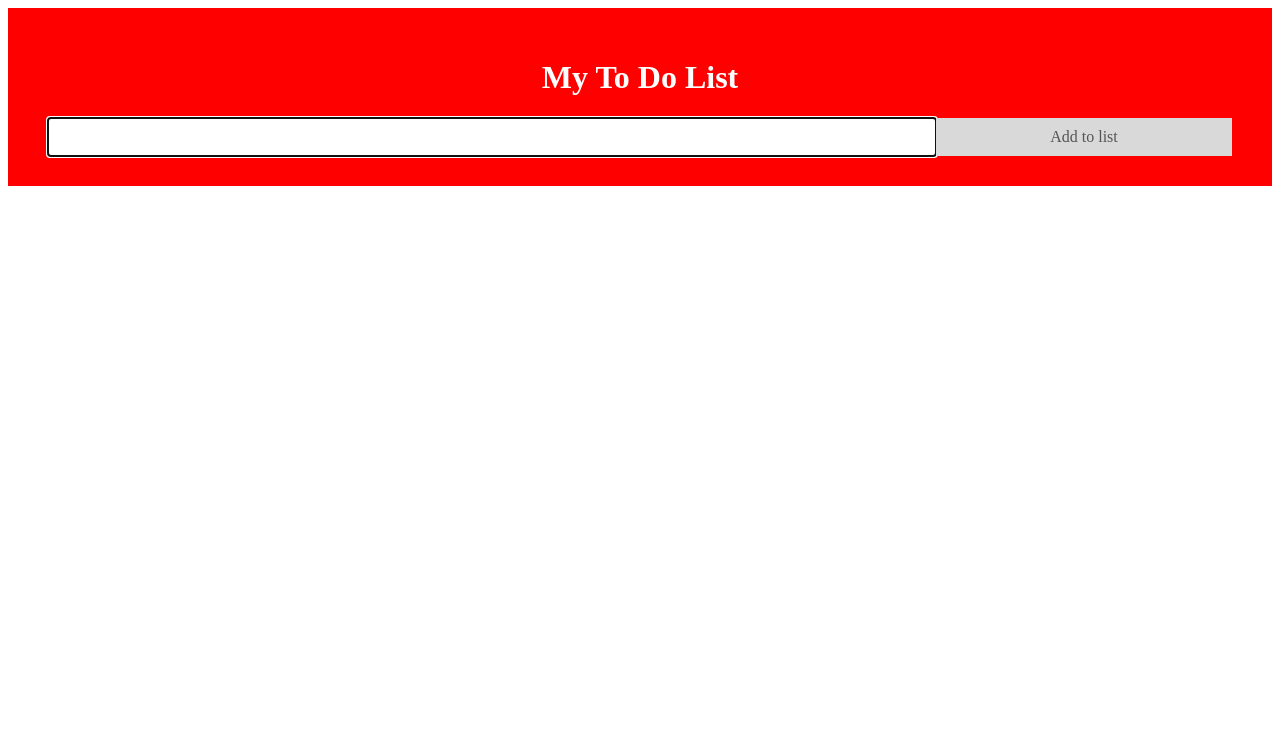
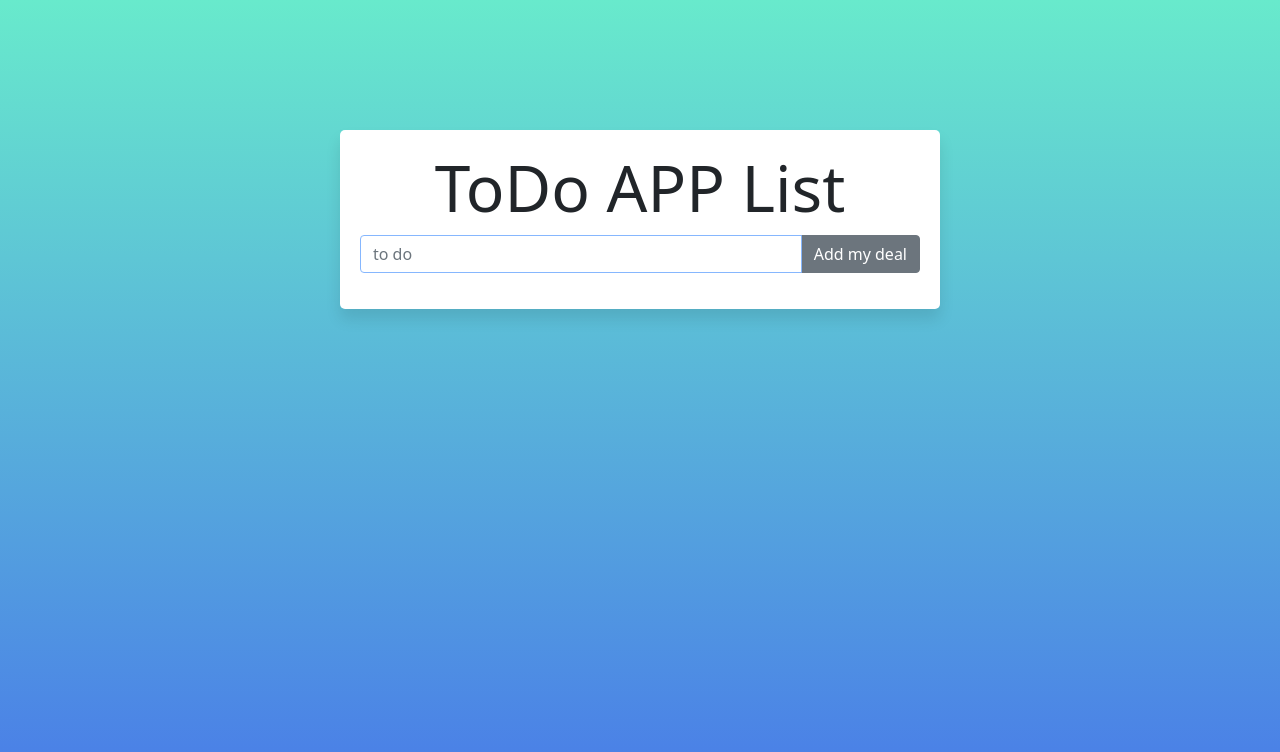
Before and after one commit to alex-radchenko-github/todo_list_vanilla_JS, a website: page index.html in a window 1280 px wide. Drawn offline with nearby package versions, Linux system fonts and the light colour scheme.

Commit message:
add deleteFromList icon basket

```diff
--- a/index.html
+++ b/index.html
@@ -4,16 +4,26 @@
     <meta charset="UTF-8">
     <title>Todo list</title>
     <link rel="stylesheet" href="styles.css">
+    <link href="https://cdn.jsdelivr.net/npm/bootstrap@5.1.0/dist/css/bootstrap.min.css" rel="stylesheet"
+          integrity="sha384-KyZXEAg3QhqLMpG8r+8fhAXLRk2vvoC2f3B09zVXn8CA5QIVfZOJ3BCsw2P0p/We" crossorigin="anonymous">
+
 </head>
 <body>
-<div id="myDIV" class="header">
-    <h1>My To Do List</h1>
-    <input type="text" id="myInput">
-    <span onclick="addToList()" class="addBtn">Add to list</span>
+
+<div class="wrapper">
+        <h2 class="display-3 header">ToDo APP List</h2>
+
+
+    <div class="input-group mb-3">
+        <input type="text" id="myInput" class="form-control" placeholder="to do" aria-label="to do"
+               aria-describedby="button-addon2">
+        <button class="btn btn-secondary" onclick="addToList()" type="button" id="button-addon2">Add my deal
+        </button>
+    </div>
+
+
+    <ul id="myUL" class="list-group list-striped"></ul>
 </div>
-
-<ul id="myUL"></ul>
-
 <script src="./scripts.js"></script>
 
 </body>
--- a/scripts.js
+++ b/scripts.js
@@ -11,7 +11,7 @@ function render() {
 
 
         const buttonClose = document.createElement("SPAN");
-        const buttonCloseText = document.createTextNode("\u00D7");
+        const buttonCloseText = document.createTextNode("\uD83D\uDDD1");
         buttonClose.className = "close";
         buttonClose.appendChild(buttonCloseText);
         listItem.appendChild(buttonClose);
@@ -48,8 +48,8 @@ function addToList() {
 function deleteFromList() {
     const list1 = document.getElementById('myUL');
     list1.addEventListener('click', function(e){
-        if(e.target.nodeName === "BUTTON") {
-            e.target.parentNode.remove();
+        if(e.target.nodeName === "SPAN") {
+            e.target.parentElement.remove();
         }
     });
     document.getElementById("myInput").focus()
--- a/styles.css
+++ b/styles.css
@@ -6,6 +6,7 @@
 ul {
     margin: 0;
     padding: 0;
+
 }
 
 /* Style the list items */
@@ -16,6 +17,9 @@ ul li {
     background: #eee;
     font-size: 18px;
     transition: 0.2s;
+    list-style-type: none;
+    display: block;
+
 
     /* make the list items unselectable */
     -webkit-user-select: none;
@@ -61,27 +65,28 @@ ul li.checked::before {
     right: 0;
     top: 0;
     padding: 12px 16px 12px 16px;
+    background-color: #ffffff;
 }
 
 .close:hover {
-    background-color: red;
+    background-color: #575454;
     color: white;
 }
 
-/* Style the header */
-.header {
-    background-color: red;
-    padding: 30px 40px;
-    color: white;
-    text-align: center;
-}
+/*!* Style the header *!*/
+/*.header {*/
+/*    background-color: red;*/
+/*    padding: 30px 40px;*/
+/*    color: white;*/
+/*    text-align: center;*/
+/*}*/
 
-/* Clear floats after the header */
-.header:after {
-    content: "";
-    display: table;
-    clear: both;
-}
+/*!* Clear floats after the header *!*/
+/*.header:after {*/
+/*    content: "";*/
+/*    display: table;*/
+/*    clear: both;*/
+/*}*/
 
 /* Style the input */
 input {
@@ -92,6 +97,16 @@ input {
     padding: 10px;
     float: left;
     font-size: 16px;
+
+}
+
+.form-control {
+    box-shadow: none!important;
+}
+
+:active, :hover, :focus {
+    outline: 0;
+    outline-offset: 0;
 }
 
 /* Style the "Add" button */
@@ -111,3 +126,25 @@ input {
 .addBtn:hover {
     background-color: #bbb;
 }
+
+body{
+    width: 100%;
+    height: 100vh;
+    /* overflow: hidden; */
+    padding: 10px;
+    background: linear-gradient(to bottom, #68EACC 0%, #497BE8 100%);
+}
+.wrapper{
+    background: #fff;
+    max-width: 600px;
+    width: 100%;
+    margin: 120px auto;
+    padding: 20px;
+    border-radius: 5px;
+    box-shadow: 0 10px 15px rgba(0,0,0,0.1);
+}
+.header{
+    font-size: 30px;
+    font-weight: 600;
+    text-align: center;
+}
```
